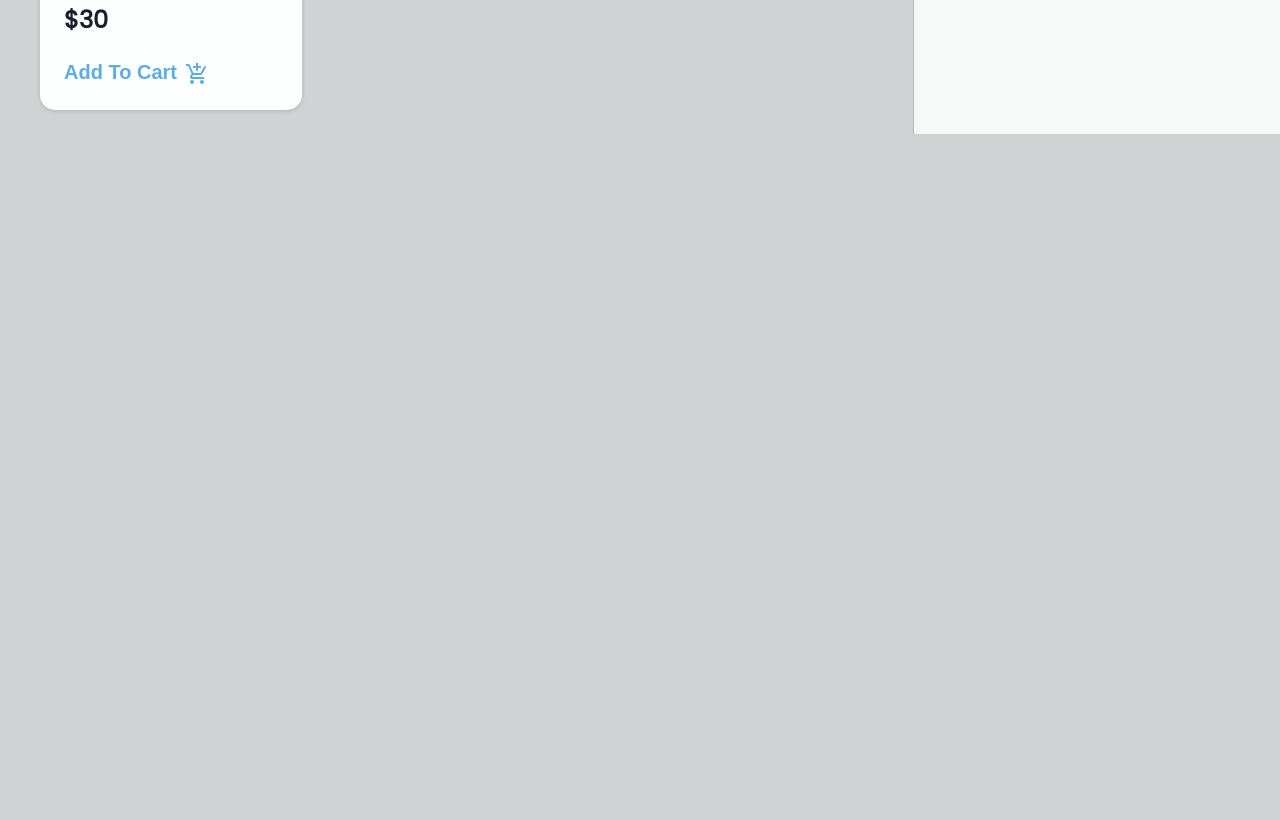
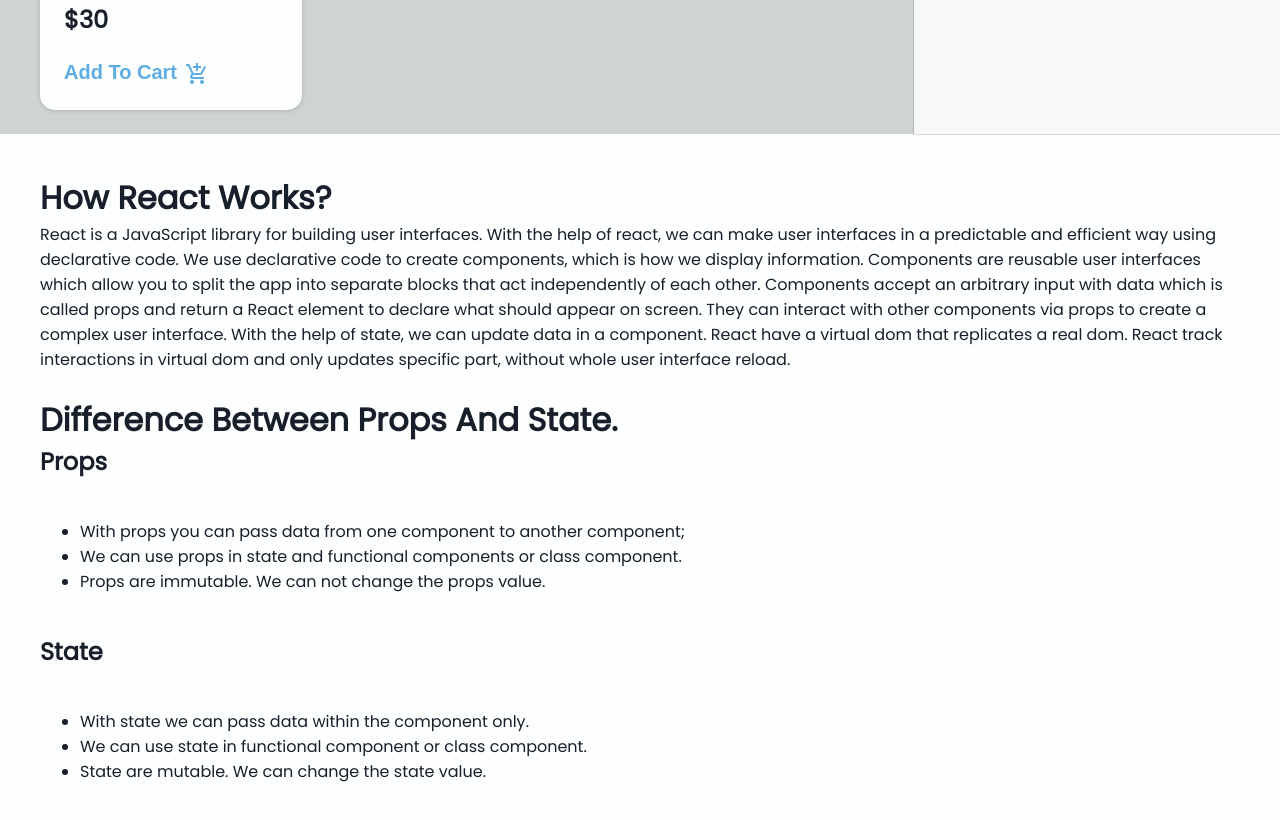
Before and after one commit to faisalchy64/cakehouse-website, a React (Create React App) app: page / in a window 1280 px wide. Shown: the part 1820-2640 px from the top of the page. Before the commit the page ends 1954 px from the top, so only its background shows below. Built offline with nearby package versions, Linux system fonts and the light colour scheme.

Commit message:
question component complete work

```diff
--- a/src/App.js
+++ b/src/App.js
@@ -1,12 +1,14 @@
 import "./App.css";
 import Header from "./components/Header/Header";
 import Main from "./components/Main/Main";
+import Question from "./components/Question/Question";
 
 function App() {
     return (
         <div className="App">
             <Header></Header>
             <Main></Main>
+            <Question></Question>
         </div>
     );
 }
--- a/src/components/Cart/Cart.js
+++ b/src/components/Cart/Cart.js
@@ -17,8 +17,6 @@ function Cart({ cart, random, handleDelete, handleClear, handleRandom }) {
 
             {random ? (
                 <CartItem item={random} handleDelete={handleDelete}></CartItem>
-            ) : random !== "" ? (
-                <h3>Please Try Again!</h3>
             ) : (
                 ""
             )}
--- a/src/components/Main/Main.js
+++ b/src/components/Main/Main.js
@@ -29,14 +29,8 @@ function Main() {
     };
 
     const handleRandom = () => {
-        const number = Math.abs(Math.round(Math.random() * cart.length));
-        console.log(number);
-        if (number < 0) {
-            return;
-        }
-
-        const randomItem = cart.find((item) => item.id === number);
-        console.log(randomItem);
+        const number = Math.abs(Math.round(Math.random() * cart.length - 1));
+        const randomItem = cart[number];
 
         setRandom(randomItem);
     };
--- /dev/null
+++ b/src/components/Question/Question.css
@@ -0,0 +1,12 @@
+.question {
+    padding: 2.5rem;
+    background: #fdfefe;
+}
+
+.que-box {
+    margin-bottom: 1.5rem;
+}
+
+.que-box ul {
+    margin: 2.5rem;
+}
--- /dev/null
+++ b/src/components/Question/Question.js
@@ -0,0 +1,59 @@
+import "./Question.css";
+
+function Question() {
+    return (
+        <div className="question">
+            <div className="que-box">
+                <h1>How React Works?</h1>
+                <p>
+                    React is a JavaScript library for building user interfaces.
+                    With the help of react, we can make user interfaces in a
+                    predictable and efficient way using declarative code. We use
+                    declarative code to create components, which is how we
+                    display information. Components are reusable user interfaces
+                    which allow you to split the app into separate blocks that
+                    act independently of each other. Components accept an
+                    arbitrary input with data which is called props and return a
+                    React element to declare what should appear on screen. They
+                    can interact with other components via props to create a
+                    complex user interface. With the help of state, we can
+                    update data in a component. React have a virtual dom that
+                    replicates a real dom. React track interactions in virtual
+                    dom and only updates specific part, without whole user
+                    interface reload.
+                </p>
+            </div>
+            <div className="que-box">
+                <h1>Difference Between Props And State.</h1>
+                <h2>Props</h2>
+                <ul>
+                    <li>
+                        With props you can pass data from one component to
+                        another component;
+                    </li>
+                    <li>
+                        We can use props in state and functional components or
+                        class component.
+                    </li>
+                    <li>
+                        Props are immutable. We can not change the props value.
+                    </li>
+                </ul>
+
+                <h2>State</h2>
+                <ul>
+                    <li>
+                        With state we can pass data within the component only.
+                    </li>
+                    <li>
+                        We can use state in functional component or class
+                        component.
+                    </li>
+                    <li>State are mutable. We can change the state value.</li>
+                </ul>
+            </div>
+        </div>
+    );
+}
+
+export default Question;
```
